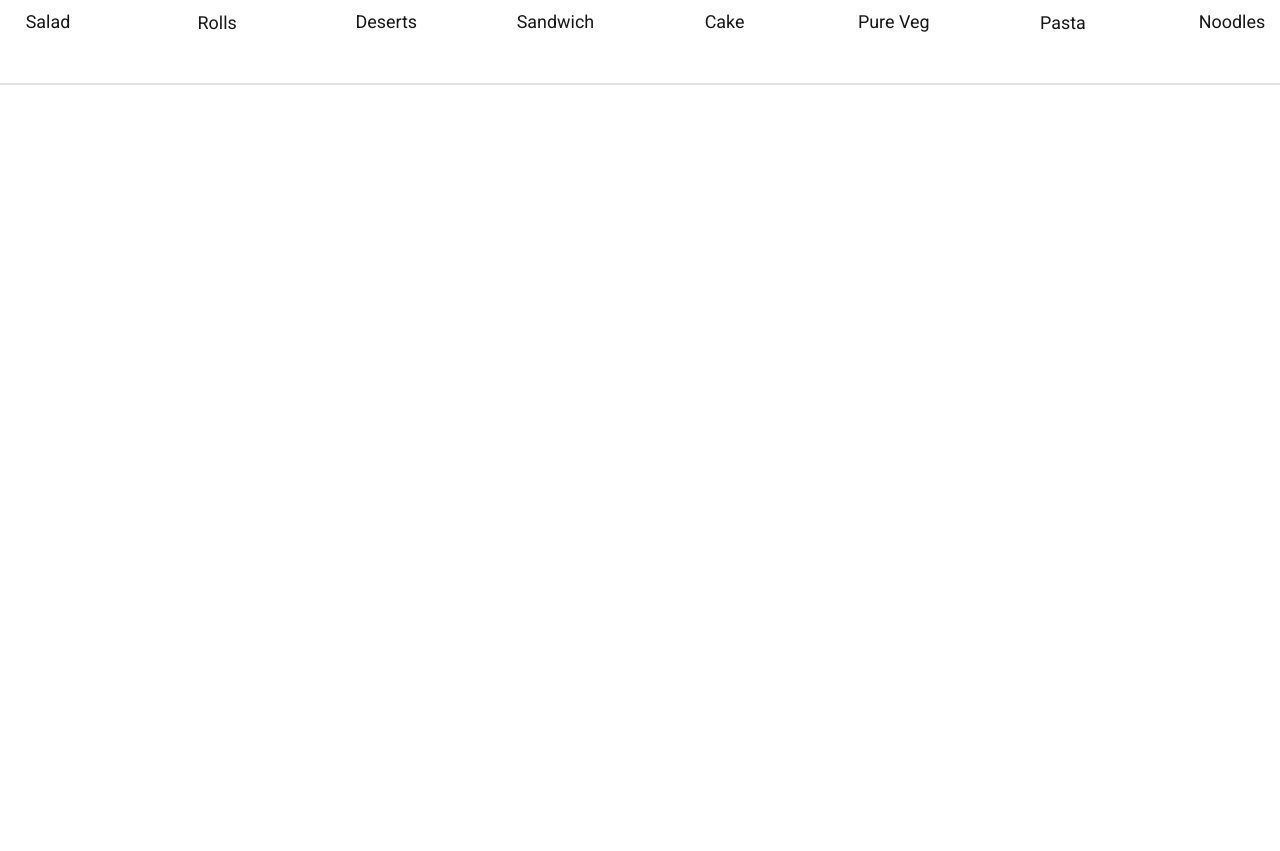
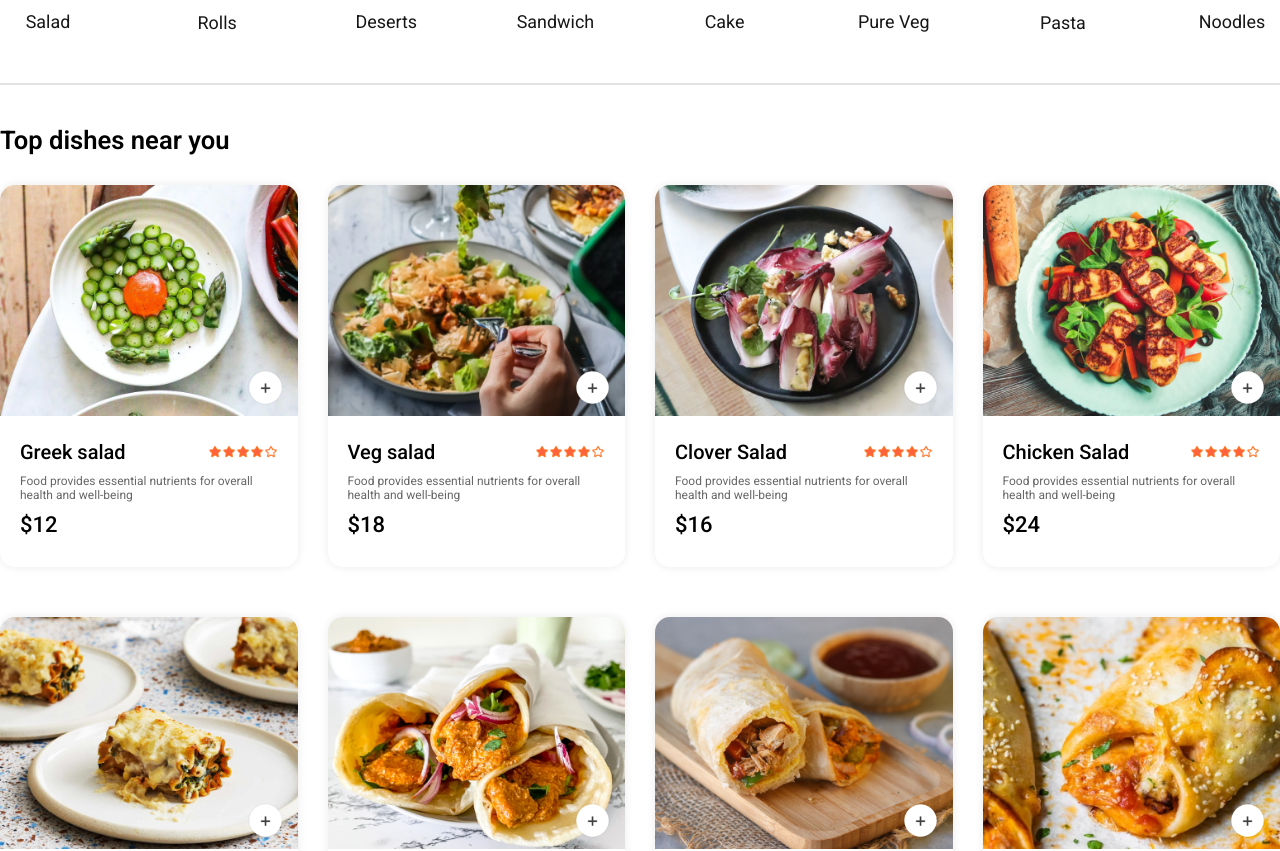
Before and after one commit to HiiamRaman/Food-Delivery, a React (Vite) app in the folder frontend/Food-Delivery/: page / in a window 1280 px wide. Shown: the part 845-1696 px from the top of the page. Before the commit the page ends 940 px from the top, so only its background shows below. Built offline with nearby package versions, Linux system fonts and the light colour scheme.

Commit message:
updated FoodItem.css and FoodItem.jsx

```diff
--- /dev/null
+++ b/frontend/Food-Delivery/src/Context/StoreContext.jsx
@@ -0,0 +1,13 @@
+import { createContext } from "react";
+import { food_list } from "../assets/assets.js";
+export const StoreContext = createContext(null);
+
+const StoreContextProvider=(props)=>{
+     const contextValue ={food_list}
+    return  (
+        <StoreContext.Provider value={contextValue}>
+         {props.children}
+        </StoreContext.Provider>
+    )
+}
+export default StoreContextProvider;
--- a/frontend/Food-Delivery/src/components/ExporeMenu/ExploreMenu.css
+++ b/frontend/Food-Delivery/src/components/ExporeMenu/ExploreMenu.css
@@ -44,3 +44,7 @@
     background-color: #e2e2e2;
     border: none;
 }
+.explore-menu-list-item .active{
+    border: 4px solid #bd5757;
+    padding: 2px;
+}
--- a/frontend/Food-Delivery/src/components/ExporeMenu/ExploreMenu.jsx
+++ b/frontend/Food-Delivery/src/components/ExporeMenu/ExploreMenu.jsx
@@ -1,15 +1,17 @@
 import React from 'react'
 import './ExploreMenu.css'
 import { menu_list } from '../../assets/assets.js'
-function ExploreMenu() {
+function ExploreMenu({category,setCategory}) {
+    console.log('selected catrgory ',category )
+
   return (
     <div className='explore-menu' id='explore-menu'>
         <h1>Explore menu</h1>
       <p className='explore-menu-text'>Lorem, ipsum dolor sit amet consectetur adipisicing elit. Odit, facere atque! Error expedita velit dolorum molestiae vero voluptatem commodi delectus?</p>
    <div className="explore-menu-list">
     {menu_list.map((item,index)=>{
-        return (  <div className='explore-menu-list-item'>
-            <img src={item.menu_image} alt="" />
+        return (  <div key={index} onClick={()=>{setCategory((prev)=>prev===item.menu_name?"All":item.menu_name)}} className='explore-menu-list-item'>
+            <img className={category===item.menu_name?"active":""} src={item.menu_image} alt="" />
             <p>{item.menu_name}</p>
         </div> )
     })}
--- /dev/null
+++ b/frontend/Food-Delivery/src/components/FoodDisplay/FoodDisplay.css
@@ -0,0 +1,14 @@
+.food-display{
+    margin-top: 30px;
+}
+.food-display h2{
+    font-size: max(2vw,24px);
+    font-weight: 600;
+}
+.food-display-list{
+    display: grid;
+    grid-template-columns: repeat(auto-fill, minmax(240px,1fr));
+    margin-top: 30px;
+    gap: 30px;
+    row-gap: 50px;
+}
--- /dev/null
+++ b/frontend/Food-Delivery/src/components/FoodDisplay/FoodDisplay.jsx
@@ -0,0 +1,22 @@
+import React from 'react'
+import './FoodDisplay.css'
+import  { StoreContext } from '../../Context/StoreContext.jsx'
+import { useContext } from 'react'
+import FoodItem from '../FoodItem/Fooditem.jsx'
+function FoodDisplay() {
+
+    const {food_list} =useContext(StoreContext)
+  return (
+
+    <div className='food-display' id='food-display'>
+        <h2>Top dishes near you</h2>
+      <div className="food-display-list">
+        {food_list.map((item,index)=>{
+            return  <FoodItem key={index} id={item.id} name={item.name} price={item.price} description={item.description} image={item.image}/>
+            })}
+      </div>
+    </div>
+  )
+}
+
+export default FoodDisplay
--- /dev/null
+++ b/frontend/Food-Delivery/src/components/FoodItem/FoodItem.css
@@ -0,0 +1,64 @@
+.food-item{
+    width: 100%;
+    margin: auto;
+    border-radius: 15px;
+    box-shadow: 0px 0px 10px #00000015;
+    transition: 0.3s;
+    animation: fadeIn 1s;
+}
+.food-item-image{
+    width: 100%;
+    border-radius: 15px 15px 0px 0px;
+}
+.food-item-info{
+    padding: 20px;
+}
+.food-item-name-rating{
+    display: flex;
+    justify-content: space-between;
+    align-items: center;
+    margin-bottom: 10px;
+}
+.food-item-name-rating p{
+    font-size: 20px;
+    font-weight: 500;
+}
+.food-item-name-rating img{
+    width: 70px;
+
+}
+.food-item-desc{
+    color: #676767;
+    font-size: 12px;
+}
+.food-item-price{
+    font-size: 22px;
+    font-weight: 500;
+    margin: 10px 0px;
+}
+.food-item-image-container{
+    position: relative;
+
+}
+.food-item-image-container .add{
+    width: 35px;
+    position: absolute;
+    bottom: 15px;
+    right: 15px;
+    cursor: pointer;
+    border-radius: 50%;
+}
+.food-item-counter{
+    position: absolute;
+    bottom: 15px;
+    right: 15px;
+    display: flex;
+    align-items: center;
+    gap: 10px;
+    padding: 6px;
+    border-radius: 50px;
+    background-color: white
+}
+.food-item-counter img{
+width: 30px;
+}
--- /dev/null
+++ b/frontend/Food-Delivery/src/components/FoodItem/FoodItem.jsx
@@ -0,0 +1,36 @@
+import React, { useState } from 'react'
+import { assets } from '../../assets/assets'
+import './FoodItem.css'
+
+function FoodItem({id,name,price,description,image}) {
+    const[itemCount,setItemCount]= useState(0);
+  return (
+    <div className='food-item'>
+      <div className='food-item-image-container'>
+
+        <img  className='food-item-image' src={image} alt="" />
+        {
+        !itemCount? <img className='add' onClick={()=>setItemCount(prev=>prev+1)} src={assets.add_icon_white} alt="" />
+        : <div className='food-item-counter'>
+            <img onClick={()=>setItemCount(prev=>prev+1)}  src={assets.add_icon_green}alt="" />
+            <p>{itemCount}</p>
+            <img  onClick={()=>setItemCount(prev=>prev-1)} src={assets.remove_icon_red} alt="" />
+        </div>
+
+        }
+      </div>
+      <div className='food-item-info'>
+        <div className='food-item-name-rating'>
+            <p>{name}</p>
+            <img src={assets.rating_starts} alt="" />
+        </div>
+
+        <p className='food-item-desc'>{description}</p>
+        <p className='food-item-price'>${price}</p>
+
+      </div>
+    </div>
+  )
+}
+
+export default FoodItem
--- a/frontend/Food-Delivery/src/main.jsx
+++ b/frontend/Food-Delivery/src/main.jsx
@@ -3,12 +3,15 @@
 import './index.css'
 import App from './App.jsx'
 import { BrowserRouter, Routes, Route } from "react-router-dom";
-
+import StoreContextProvider from './Context/StoreContext.jsx';
 
 createRoot(document.getElementById('root')).render(
   <StrictMode>
   <BrowserRouter>
+  <StoreContextProvider>
+
     <App />
+  </StoreContextProvider>
   </BrowserRouter>
   </StrictMode>,
 )
--- a/frontend/Food-Delivery/src/pages/Home/Home.jsx
+++ b/frontend/Food-Delivery/src/pages/Home/Home.jsx
@@ -1,12 +1,18 @@
-import React from 'react'
+import React, { useState } from 'react'
 import './Home.css'
 import Header from '../../components/Header/Header.jsx'
 import ExploreMenu from '../../components/ExporeMenu/ExploreMenu.jsx'
+import FoodDisplay from '../../components/FoodDisplay/FoodDisplay.jsx'
 function Home() {
+  const[category,setCategory]=useState("All")
+
   return (
+
     <div>
      <Header/>
-     <ExploreMenu/>
+
+     <ExploreMenu category={category} setCategory={setCategory}/>
+     <FoodDisplay category={category}/>
     </div>
   )
 }
```
